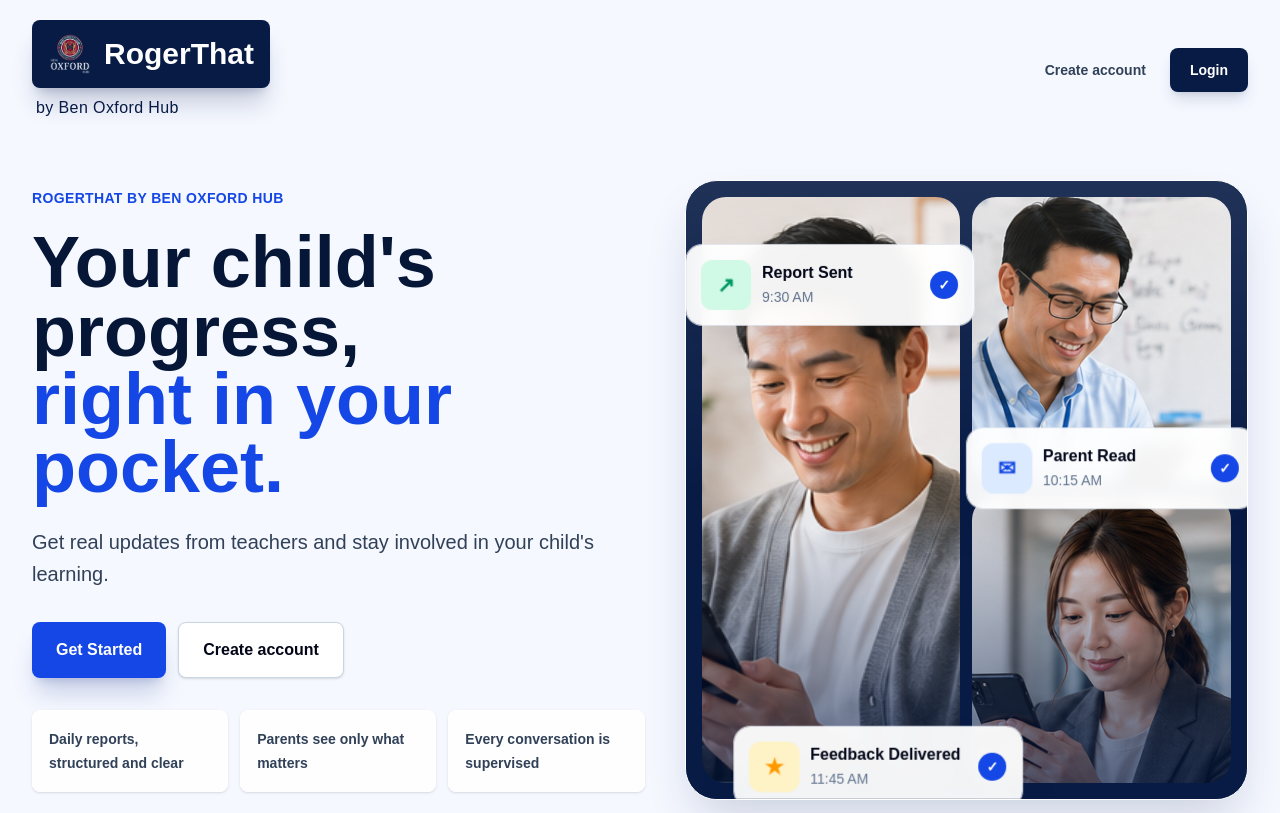
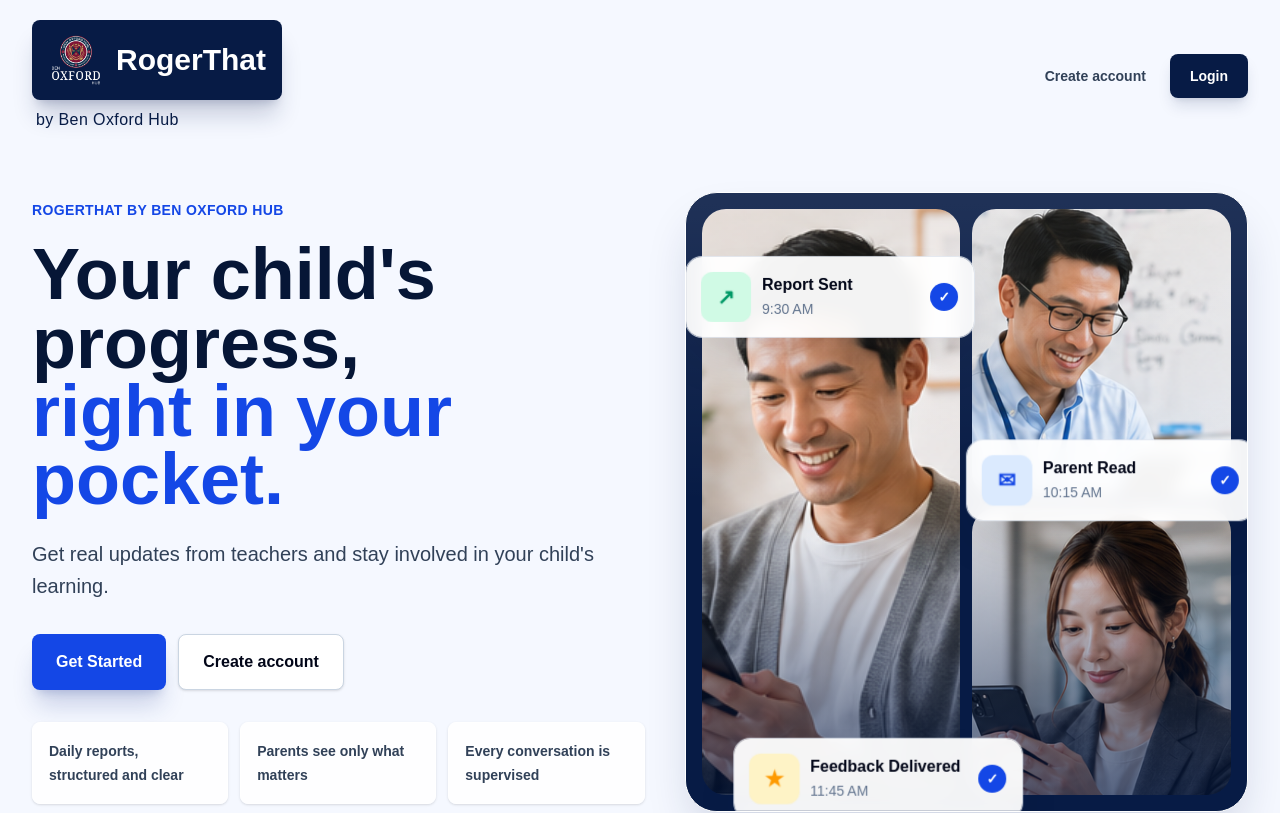
Before and after one commit to M3-AI-alt/rogerthat-app, a Next.js app: page / in a window 1280 px wide. Shown: the top 813 px of the page. Built offline with nearby package versions, Linux system fonts and the light colour scheme.

Commit message:
Increase RogerThat logo icon size

```diff
--- a/src/app/login/page.tsx
+++ b/src/app/login/page.tsx
@@ -126,11 +126,11 @@
           <div className="inline-flex min-h-14 items-center gap-3 rounded-lg bg-[#071b45] px-4 py-3 text-white shadow-xl shadow-blue-950/20">
             <Image
               alt="Ben Oxford Hub logo"
-              className="h-11 w-11 object-contain"
-              height={44}
+              className="h-14 w-14 object-contain"
+              height={56}
               priority
               src="/ben-oxford-logo.png"
-              width={44}
+              width={56}
             />
             <span className="text-2xl font-semibold leading-none tracking-normal">
               RogerThat
--- a/src/app/page.tsx
+++ b/src/app/page.tsx
@@ -79,11 +79,11 @@
       <span className="inline-flex min-h-14 items-center gap-3 rounded-lg bg-[#071b45] px-4 py-3 text-white shadow-xl shadow-blue-950/20 transition duration-200 group-hover:-translate-y-0.5 group-hover:scale-[1.01]">
         <Image
           alt="Ben Oxford Hub logo"
-          className="h-11 w-11 object-contain"
-          height={44}
+          className="h-14 w-14 object-contain"
+          height={56}
           priority
           src="/ben-oxford-logo.png"
-          width={44}
+          width={56}
         />
         <span className="block text-2xl font-semibold leading-none tracking-normal md:text-3xl">
           RogerThat
--- a/src/app/signup/page.tsx
+++ b/src/app/signup/page.tsx
@@ -124,11 +124,11 @@
           <div className="inline-flex min-h-14 items-center gap-3 rounded-lg bg-[#071b45] px-4 py-3 text-white shadow-xl shadow-blue-950/20">
             <Image
               alt="Ben Oxford Hub logo"
-              className="h-11 w-11 object-contain"
-              height={44}
+              className="h-14 w-14 object-contain"
+              height={56}
               priority
               src="/ben-oxford-logo.png"
-              width={44}
+              width={56}
             />
             <span className="text-2xl font-semibold leading-none tracking-normal">
               RogerThat
--- a/src/components/layout/AppHeader.tsx
+++ b/src/components/layout/AppHeader.tsx
@@ -44,10 +44,10 @@
           <span className="inline-flex min-h-11 items-center gap-2 rounded-lg bg-[#071b45] px-3 py-2 text-white shadow-md shadow-blue-950/10 transition duration-200 group-hover:-translate-y-0.5 group-hover:scale-[1.01]">
             <Image
               alt="Ben Oxford Hub logo"
-              className="h-8 w-8 object-contain"
-              height={32}
+              className="h-10 w-10 object-contain"
+              height={40}
               src="/ben-oxford-logo.png"
-              width={32}
+              width={40}
             />
             <span className="block text-xl font-semibold leading-5 tracking-normal">
               RogerThat
```
